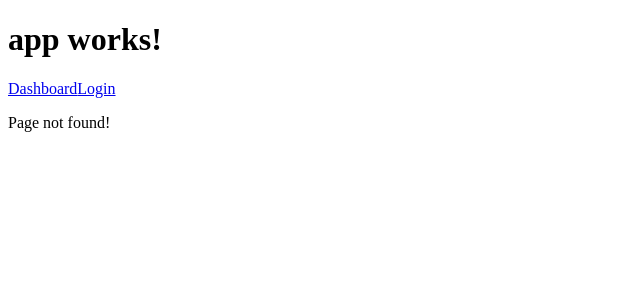
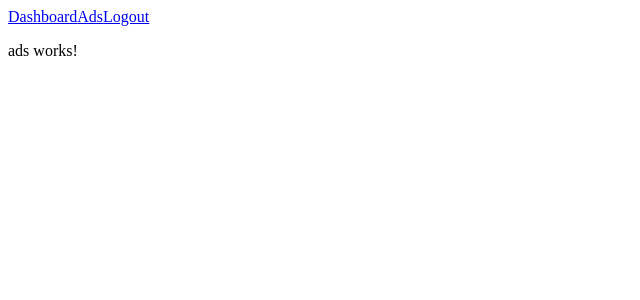
Before and after one commit to livreprogramacao/angular-classified-practise, an Angular app: page /ads in a window 1280 px wide. Before the commit this address had no page. Shown: the top 300 px of the page, without its empty margins (0-640 px from the left). Built offline with nearby package versions, Linux system fonts and the light colour scheme.

Commit message:
HomeModule.

```diff
--- a/src/app/app.component.html
+++ b/src/app/app.component.html
@@ -1,8 +1 @@
-<h1>
-  {{title}}
-</h1>
-<nav>
-  <a routerLink="/dashboard" routerLinkActive="active">Dashboard</a>
-  <a routerLink="/auth" routerLinkActive="active">Login</a>
-</nav>
 <router-outlet></router-outlet>
--- a/src/app/app.module.ts
+++ b/src/app/app.module.ts
@@ -7,6 +7,7 @@ import { AppRoutingModule } from './app-routing.module';
 import { AppComponent } from './app.component';
 import { NotFoundComponent } from './not-found/not-found.component';
 
+import { HomeModule } from './home/home.module';
 import { LoginModule } from './login/login.module';
 
 @NgModule({
@@ -18,6 +19,7 @@ import { LoginModule } from './login/login.module';
     BrowserModule,
     FormsModule,
     HttpModule,
+    HomeModule,
     LoginModule,
     AppRoutingModule
   ],
--- a/src/app/home/ads/ads.component.html
+++ b/src/app/home/ads/ads.component.html
@@ -1,3 +1,9 @@
+<nav>
+  <a routerLink="/dashboard" routerLinkActive="active">Dashboard</a>
+  <a routerLink="/ads" routerLinkActive="active">Ads</a>
+  <a routerLink="/auth" routerLinkActive="active">Logout</a>
+</nav>
+
 <p>
   ads works!
 </p>
```
